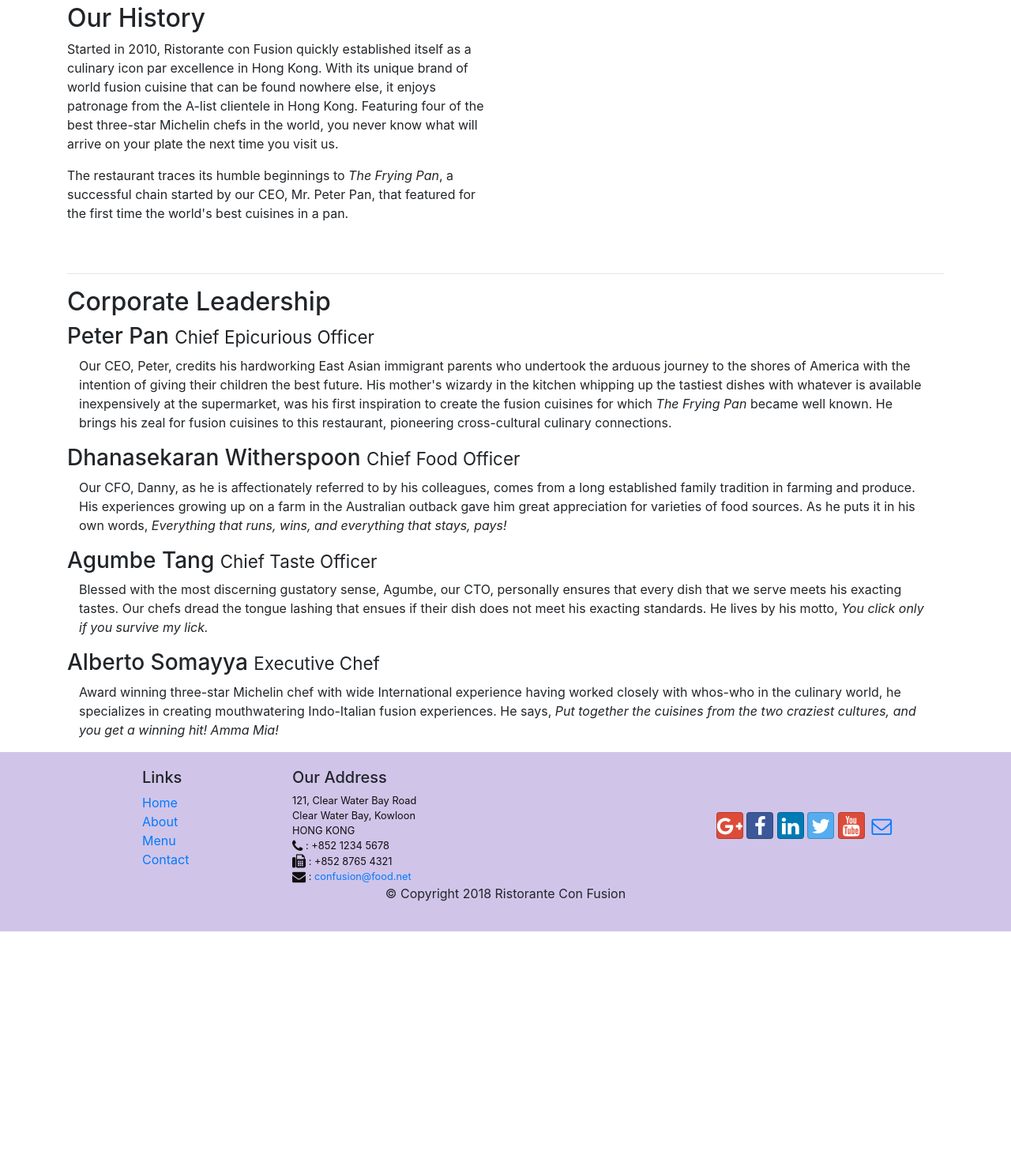
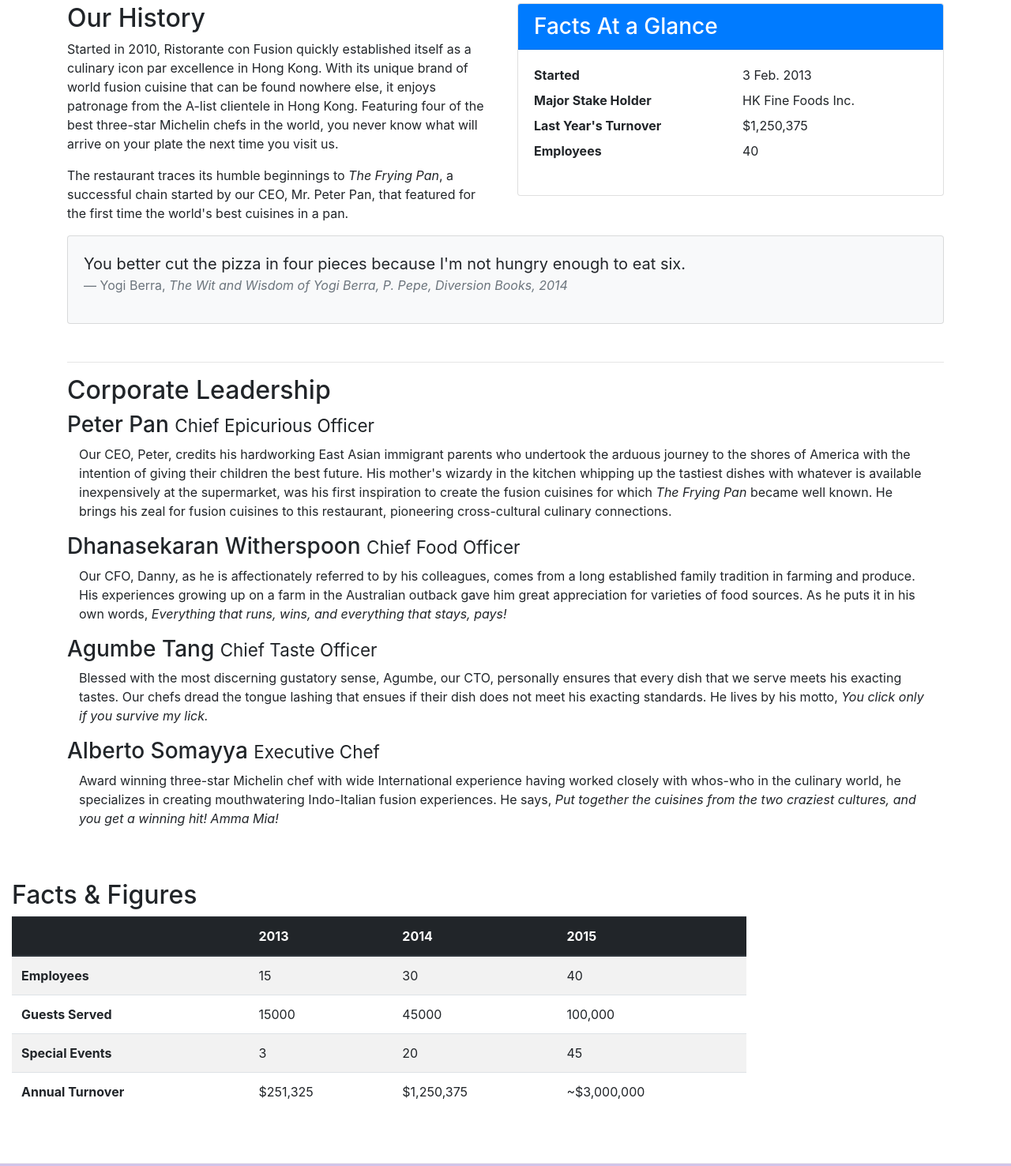
Before and after one commit to vukhanh-7101/LAB3, a website: page aboutus.html in a window 1280 px wide. Shown: the part 461-1937 px from the top of the page at 79% size. Before the commit the page ends 1640 px from the top, so only its background shows below. Drawn offline with nearby package versions, Linux system fonts and the light colour scheme.

Commit message:
table&cards

```diff
--- a/aboutus.html
+++ b/aboutus.html
@@ -32,7 +32,8 @@
                                 class="fa fa-info fa-lg"></span> About</a></li>
                     <li class="nav-item"><a class="nav-link" href="#"><span class="fa fa-list fa-lg"></span> Menu</a>
                     </li>
-                    <li class="nav-item"><a class="nav-link" href="./contactus.html"><span class="fa fa-address-card fa-lg"></span>
+                    <li class="nav-item"><a class="nav-link" href="./contactus.html"><span
+                                class="fa fa-address-card fa-lg"></span>
                             Contact</a></li>
                 </ul>
             </div>
@@ -76,8 +77,37 @@
                 <p>The restaurant traces its humble beginnings to <em>The Frying Pan</em>, a successful chain started by
                     our CEO, Mr. Peter Pan, that featured for the first time the world's best cuisines in a pan.</p>
             </div>
-            <div>
+            <div class="col-12 col-sm-6">
+                <div class="card">
+                    <h3 class="card-header bg-primary text-white">Facts At a Glance</h3>
+                    <div class="card-body">
+                        <dl class="row">
+                            <dt class="col-6">Started</dt>
+                            <dd class="col-6">3 Feb. 2013</dd>
+                            <dt class="col-6">Major Stake Holder</dt>
+                            <dd class="col-6">HK Fine Foods Inc.</dd>
+                            <dt class="col-6">Last Year's Turnover</dt>
+                            <dd class="col-6">$1,250,375</dd>
+                            <dt class="col-6">Employees</dt>
+                            <dd class="col-6">40</dd>
+                        </dl>
                     </div>
+                </div>
+            </div>
+            <div class="col-12">
+                <div class="card card-body bg-light">
+                    <blockquote class="blockquote">
+                        <p class="mb-0">You better cut the pizza in four pieces because
+                            I'm not hungry enough to eat six.</p>
+                        <footer class="blockquote-footer">Yogi Berra,
+                            <cite title="Source Title">The Wit and Wisdom of Yogi Berra,
+                            P. Pepe, Diversion Books, 2014</cite>
+                        </footer>
+                    </blockquote>
+                </div>
+            </div>
+
+
         </div>
         <hr class="mt-5 pd-5">
         <!--gạch dưới-->
@@ -85,6 +115,7 @@
         <div>
             <div>
                 <h2>Corporate Leadership</h2>
+            </div>
             <h3>Peter Pan <small>Chief Epicurious Officer</small></h3>
             <p class="col-sm-12 d-sm-none d-md-block">Our CEO, Peter, credits his hardworking East Asian immigrant
                 parents who undertook the arduous journey to the shores of America with the intention of giving
@@ -110,6 +141,52 @@
                     craziest cultures, and you get a winning hit! Amma Mia!</em></p>
         </div>
     </div>
+    <div class="row row-content">
+        <div class="col-12 col-sm-9">
+            <h2>Facts &amp; Figures</h2>
+            <div class="table-responsive">
+                <table class="table table-striped">
+                    <thead class="thead-dark">
+                        <tr>
+                            <th>&nbsp;</th>
+                            <th>2013</th>
+                            <th>2014</th>
+                            <th>2015</th>
+                        </tr>
+                    </thead>
+                    <tbody>
+                        <tr>
+                            <th>Employees</th>
+                            <td>15</td>
+                            <td>30</td>
+                            <td>40</td>
+                        </tr>
+                        <tr>
+                            <th>Guests Served</th>
+                            <td>15000</td>
+                            <td>45000</td>
+                            <td>100,000</td>
+                        </tr>
+                        <tr>
+                            <th>Special Events</th>
+                            <td>3</td>
+                            <td>20</td>
+                            <td>45</td>
+                        </tr>
+                        <tr>
+                            <th>Annual Turnover</th>
+                            <td>$251,325</td>
+                            <td>$1,250,375</td>
+                            <td>~$3,000,000</td>
+                        </tr>
+                    </tbody>
+                </table>
+            </div>
+        </div>
+        <div class="col-12 col-sm-3">
+        </div>
+    </div>
+
 
     </div>
 
@@ -133,16 +210,22 @@
                         HONG KONG<br>
                         <i class="fa fa-phone fa-lg"></i> : +852 1234 5678<br>
                         <i class="fa fa-fax fa-lg"></i> : +852 8765 4321<br>
-                        <i class="fa fa-envelope fa-lg"></i> : <a href="mailto:confusion@food.net">confusion@food.net</a>
+                        <i class="fa fa-envelope fa-lg"></i> : <a
+                            href="mailto:confusion@food.net">confusion@food.net</a>
                     </address>
                 </div>
                 <div class="col-12 col-sm-4 align-self-center">
                     <div class="text-center">
-                        <a class="btn btn-social-icon btn-google" href="http://google.com/+"><i class="fa fa-google-plus"></i></a>
-                        <a class="btn btn-social-icon btn-facebook" href="http://www.facebook.com/profile.php?id="><i class="fa fa-facebook"></i></a>
-                        <a class="btn btn-social-icon btn-linkedin" href="http://www.linkedin.com/in/"><i class="fa fa-linkedin"></i></a>
-                        <a class="btn btn-social-icon btn-twitter" href="http://twitter.com/"><i class="fa fa-twitter"></i></a>
-                        <a class="btn btn-social-icon btn-google" href="http://youtube.com/"><i class="fa fa-youtube"></i></a>
+                        <a class="btn btn-social-icon btn-google" href="http://google.com/+"><i
+                                class="fa fa-google-plus"></i></a>
+                        <a class="btn btn-social-icon btn-facebook" href="http://www.facebook.com/profile.php?id="><i
+                                class="fa fa-facebook"></i></a>
+                        <a class="btn btn-social-icon btn-linkedin" href="http://www.linkedin.com/in/"><i
+                                class="fa fa-linkedin"></i></a>
+                        <a class="btn btn-social-icon btn-twitter" href="http://twitter.com/"><i
+                                class="fa fa-twitter"></i></a>
+                        <a class="btn btn-social-icon btn-google" href="http://youtube.com/"><i
+                                class="fa fa-youtube"></i></a>
                         <a class="btn btn-social-icon" href="mailto:"><i class="fa fa-envelope-o"></i></a>
                     </div>
                 </div>
```
Lines whose indentation alone changed are shown as unchanged.
